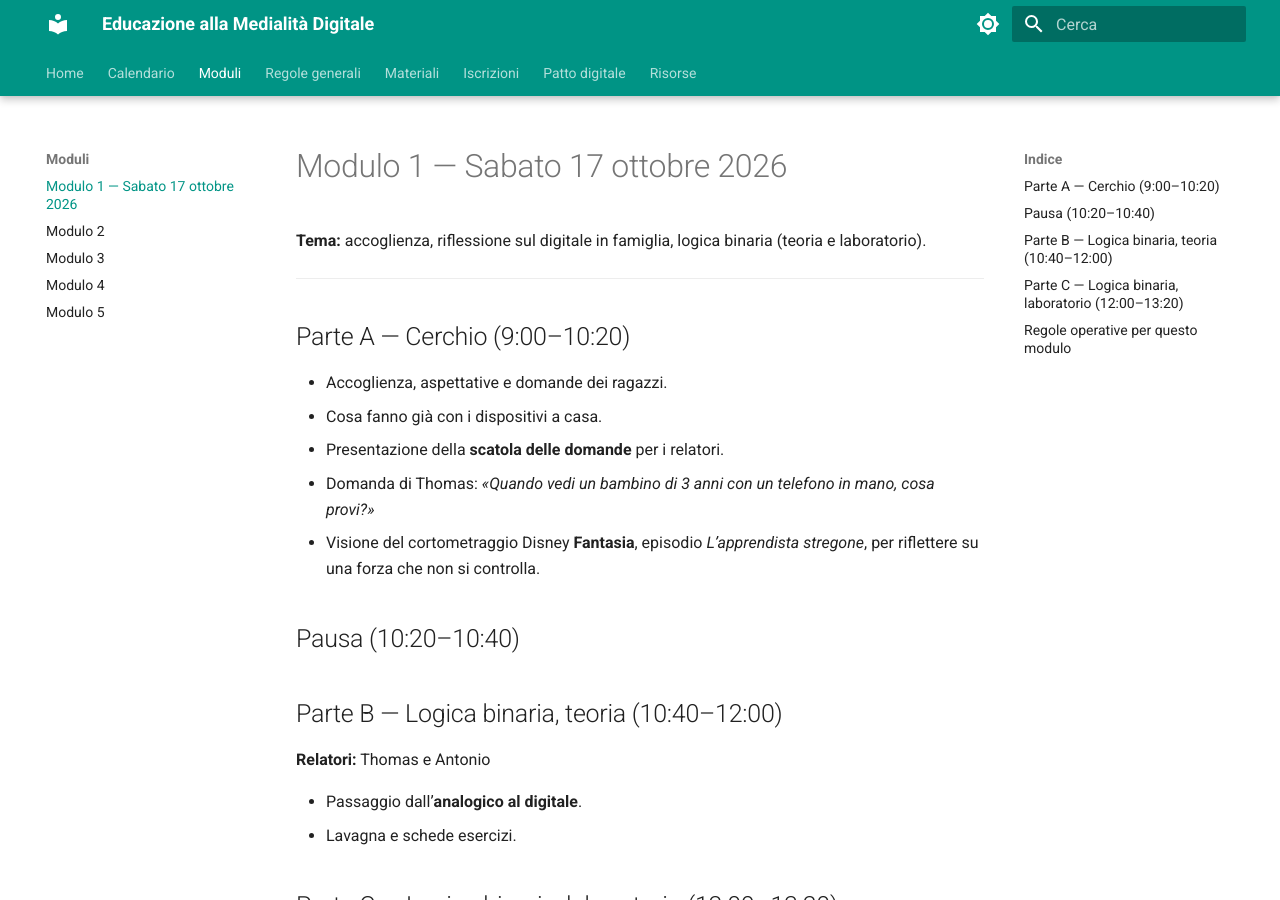
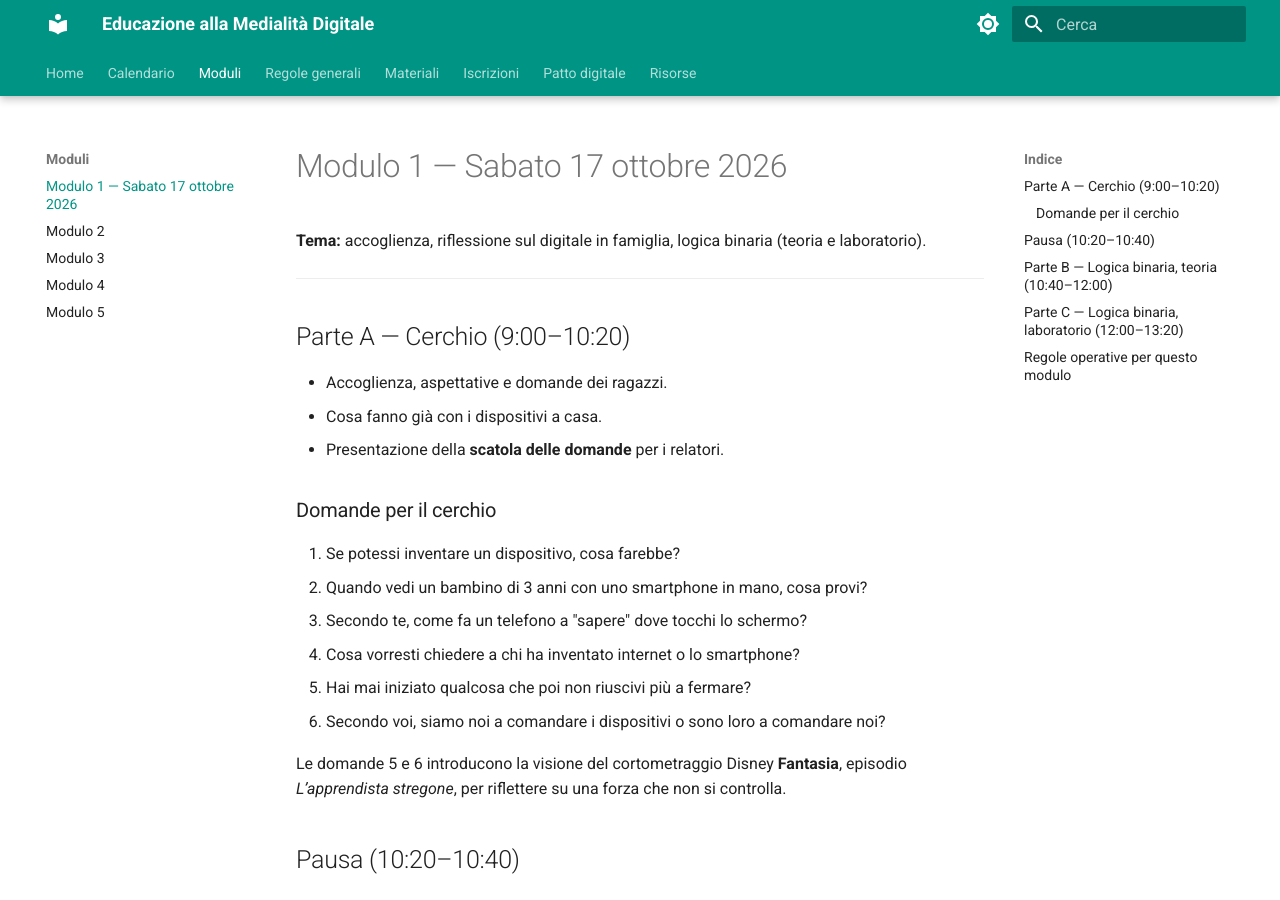
Before and after one commit to thomasmaysf/medialita-digitale, an MkDocs documentation site: the page built from docs/moduli/modulo-1.md, in a window 1280 px wide and 900 px high. Built offline with MkDocs 1.6.1 and Material for MkDocs 9.7.7, drawn with Linux system fonts in a browser that asks for light colours.

Commit message:
Add cerchio discussion questions to modulo 1
Co-authored-by: thomasmaysf <thomasmaysf@users.noreply.github.com>

```diff
--- a/docs/moduli/modulo-1.md
+++ b/docs/moduli/modulo-1.md
@@ -9,8 +9,17 @@
 - Accoglienza, aspettative e domande dei ragazzi.
 - Cosa fanno già con i dispositivi a casa.
 - Presentazione della **scatola delle domande** per i relatori.
-- Domanda di Thomas: *«Quando vedi un bambino di 3 anni con un telefono in mano, cosa provi?»*
-- Visione del cortometraggio Disney **Fantasia**, episodio *L’apprendista stregone*, per riflettere su una forza che non si controlla.
+
+### Domande per il cerchio
+
+1. Se potessi inventare un dispositivo, cosa farebbe?
+2. Quando vedi un bambino di 3 anni con uno smartphone in mano, cosa provi?
+3. Secondo te, come fa un telefono a "sapere" dove tocchi lo schermo?
+4. Cosa vorresti chiedere a chi ha inventato internet o lo smartphone?
+5. Hai mai iniziato qualcosa che poi non riuscivi più a fermare?
+6. Secondo voi, siamo noi a comandare i dispositivi o sono loro a comandare noi?
+
+Le domande 5 e 6 introducono la visione del cortometraggio Disney **Fantasia**, episodio *L’apprendista stregone*, per riflettere su una forza che non si controlla.
 
 ## Pausa (10:20–10:40)
 
```
